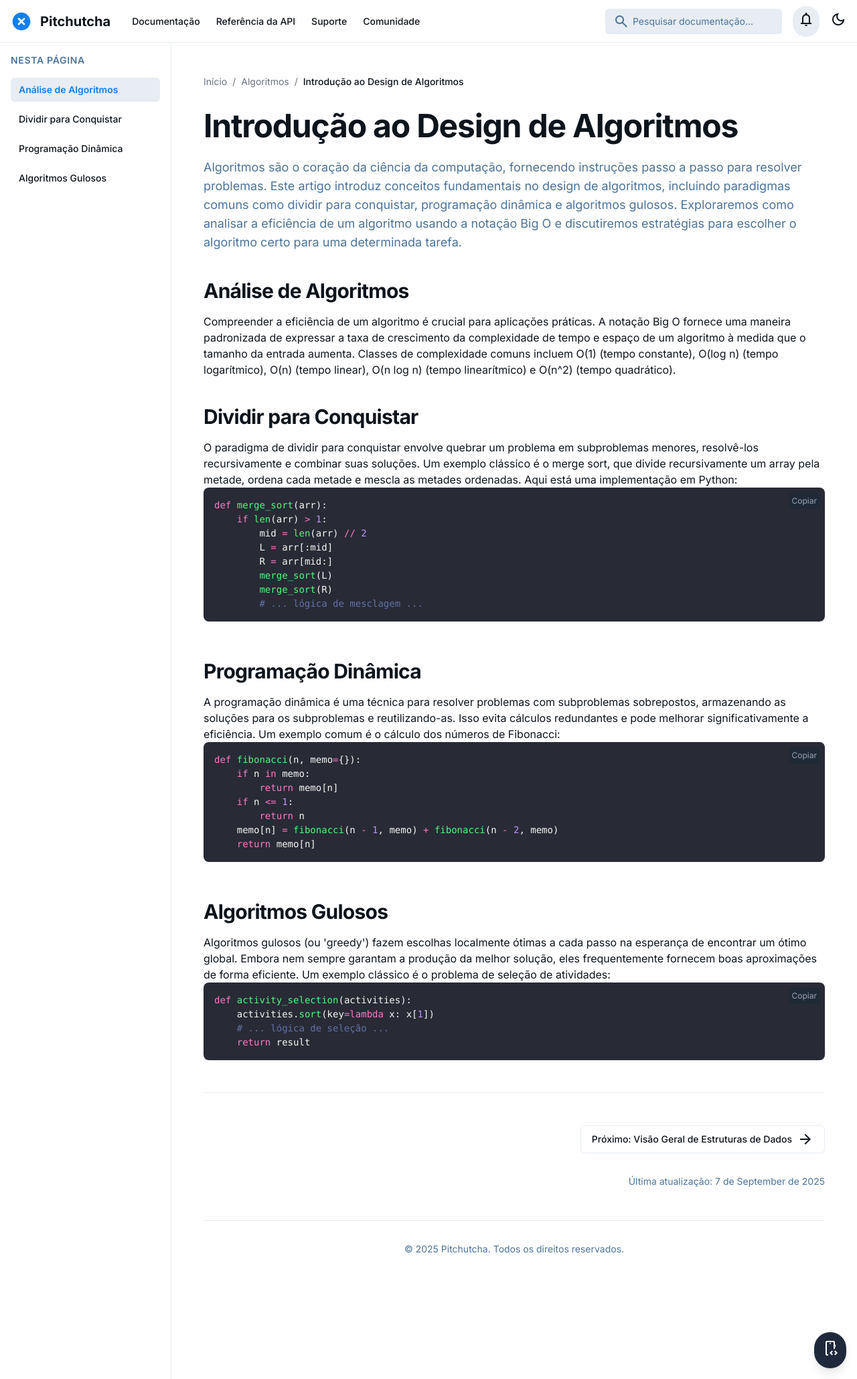
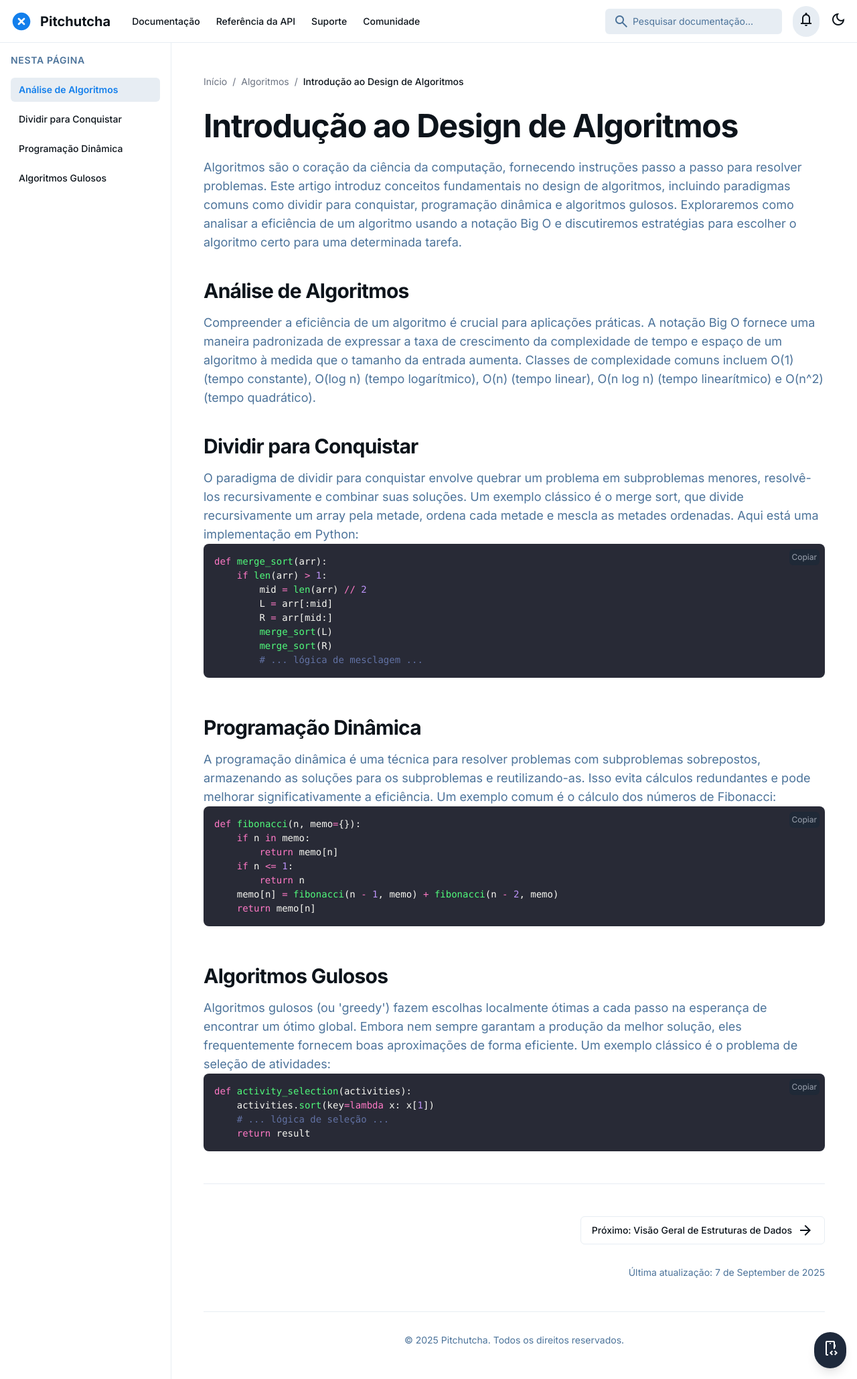
Before and after one commit to SistemaVinculado/pitchutcha.github.io, a Jekyll site: the page built from docs/_posts/2025-09-07-introduction-to-algorithm-design.md, in a window 1280 px wide. Shown: the whole page at 67% size. Built offline with Jekyll 4.4.1, drawn with Linux system fonts in a browser that asks for light colours; nearby versions of some CDN libraries.

Commit message:
Update 2025-09-07-introduction-to-algorithm-design.md

```diff
--- a/docs/_posts/2025-09-07-introduction-to-algorithm-design.md
+++ b/docs/_posts/2025-09-07-introduction-to-algorithm-design.md
@@ -4,7 +4,7 @@ title: "Introdução ao Design de Algoritmos"
 category: Algoritmos
 icon: memory
 excerpt: "Aprenda o básico de design e análise de algoritmos, incluindo paradigmas comuns como dividir para conquistar, programação dinâmica e algoritmos gulosos."
-image: "[https://placehold.co/600x400/D1E7FC/2563EB?text=Introdução+Algoritmos](https://placehold.co/600x400/D1E7FC/2563EB?text=Introdução+Algoritmos)"
+image: "https://placehold.co/600x400/D1E7FC/2563EB?text=Introdução+Algoritmos"
 ---
 
 <article>
@@ -14,13 +14,13 @@ image: "[https://placehold.co/600x400/D1E7FC/2563EB?text=Introdução+Algoritmos
     </p>
     <section class="pt-10" id="algorithm-analysis">
         <h2 class="text-3xl font-bold tracking-tight text-[var(--text-primary)]">Análise de Algoritmos</h2>
-        <p class="mt-4">
+        <p class="mt-4 text-lg text-[var(--text-secondary)]">
             Compreender a eficiência de um algoritmo é crucial para aplicações práticas. A notação Big O fornece uma maneira padronizada de expressar a taxa de crescimento da complexidade de tempo e espaço de um algoritmo à medida que o tamanho da entrada aumenta. Classes de complexidade comuns incluem O(1) (tempo constante), O(log n) (tempo logarítmico), O(n) (tempo linear), O(n log n) (tempo linearítmico) e O(n^2) (tempo quadrático).
         </p>
     </section>
     <section class="pt-10" id="divide-and-conquer">
         <h2 class="text-3xl font-bold tracking-tight text-[var(--text-primary)]">Dividir para Conquistar</h2>
-        <p class="mt-4">
+        <p class="mt-4 text-lg text-[var(--text-secondary)]">
             O paradigma de dividir para conquistar envolve quebrar um problema em subproblemas menores, resolvê-los recursivamente e combinar suas soluções. Um exemplo clássico é o merge sort, que divide recursivamente um array pela metade, ordena cada metade e mescla as metades ordenadas. Aqui está uma implementação em Python:
         </p>
 {% highlight python %}
@@ -36,7 +36,7 @@ def merge_sort(arr):
     </section>
     <section class="pt-10" id="dynamic-programming">
         <h2 class="text-3xl font-bold tracking-tight text-[var(--text-primary)]">Programação Dinâmica</h2>
-        <p class="mt-4">A programação dinâmica é uma técnica para resolver problemas com subproblemas sobrepostos, armazenando as soluções para os subproblemas e reutilizando-as. Isso evita cálculos redundantes e pode melhorar significativamente a eficiência. Um exemplo comum é o cálculo dos números de Fibonacci:</p>
+        <p class="mt-4 text-lg text-[var(--text-secondary)]">A programação dinâmica é uma técnica para resolver problemas com subproblemas sobrepostos, armazenando as soluções para os subproblemas e reutilizando-as. Isso evita cálculos redundantes e pode melhorar significativamente a eficiência. Um exemplo comum é o cálculo dos números de Fibonacci:</p>
 {% highlight python %}
 def fibonacci(n, memo={}):
     if n in memo:
@@ -49,7 +49,7 @@ def fibonacci(n, memo={}):
     </section>
     <section class="pt-10" id="greedy-algorithms">
         <h2 class="text-3xl font-bold tracking-tight text-[var(--text-primary)]">Algoritmos Gulosos</h2>
-        <p class="mt-4">Algoritmos gulosos (ou 'greedy') fazem escolhas localmente ótimas a cada passo na esperança de encontrar um ótimo global. Embora nem sempre garantam a produção da melhor solução, eles frequentemente fornecem boas aproximações de forma eficiente. Um exemplo clássico é o problema de seleção de atividades:</p>
+        <p class="mt-4 text-lg text-[var(--text-secondary)]">Algoritmos gulosos (ou 'greedy') fazem escolhas localmente ótimas a cada passo na esperança de encontrar um ótimo global. Embora nem sempre garantam a produção da melhor solução, eles frequentemente fornecem boas aproximações de forma eficiente. Um exemplo clássico é o problema de seleção de atividades:</p>
 {% highlight python %}
 def activity_selection(activities):
     activities.sort(key=lambda x: x[1])
```
